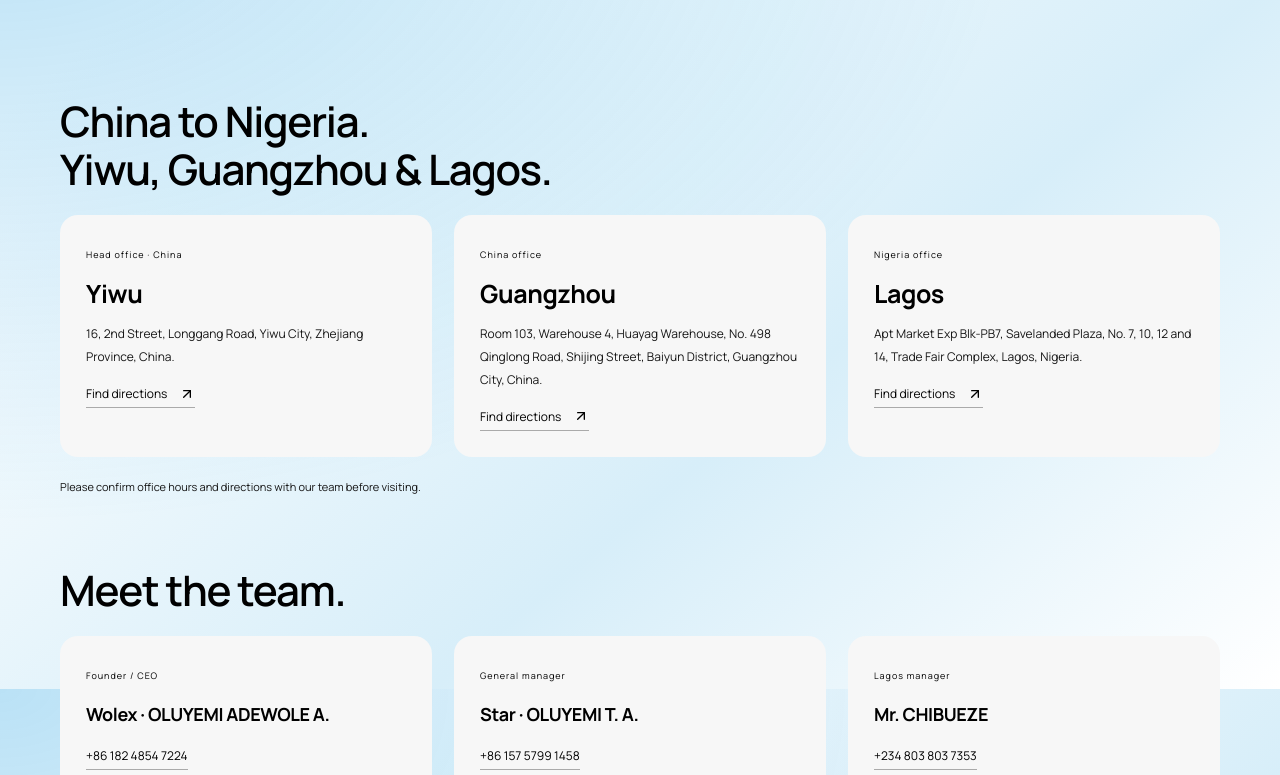
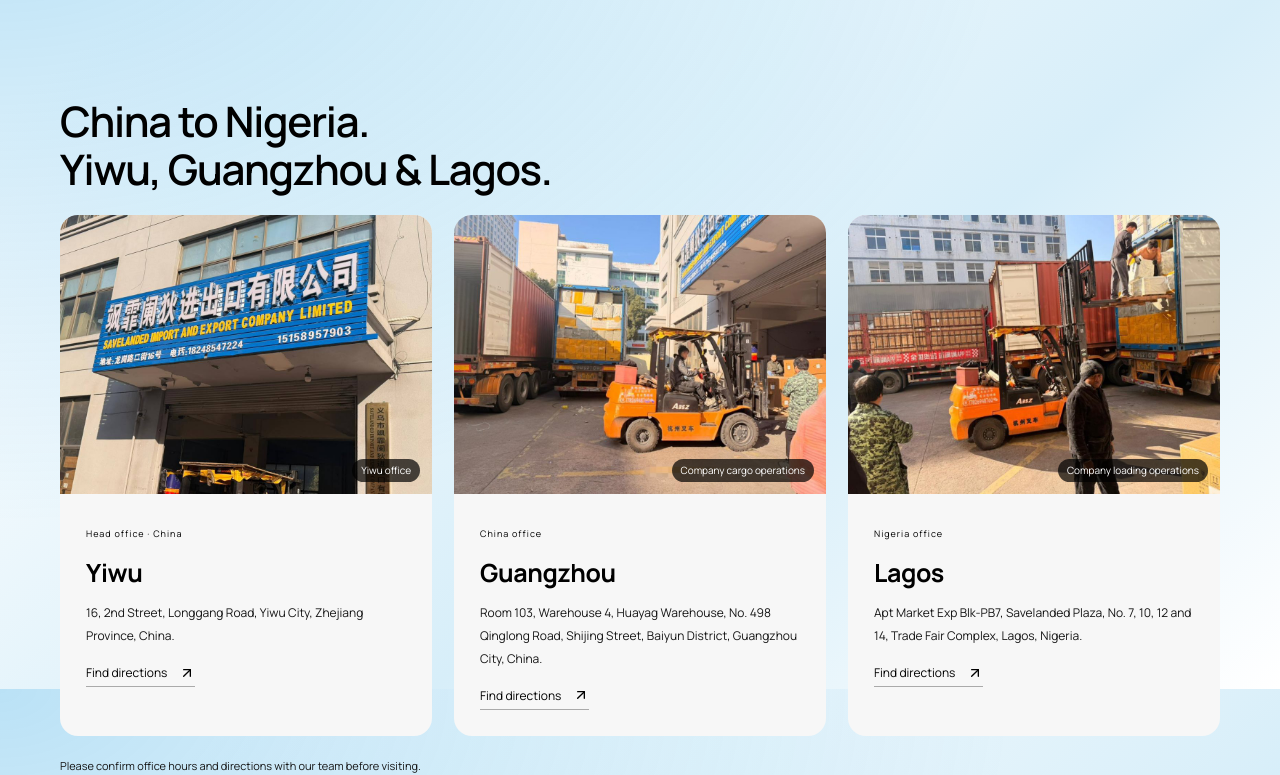
Before and after one commit to Litpathway/Saved, a Next.js app: page /about in a window 1280 px wide. Shown: the part 911-1686 px from the top of the page. Built offline with nearby package versions, Linux system fonts and the light colour scheme.

Commit message:
Add company photos to About city cards

```diff
--- a/src/app/about/page.tsx
+++ b/src/app/about/page.tsx
@@ -48,7 +48,7 @@ export default function Page() {
           </ArrowLink>
         </div>
       </section>
-      <Offices />
+      <Offices withImages />
       <section className="content company-leadership">
         <h2>Meet the team.</h2>
         <div className="office-grid">
--- a/src/app/globals.css
+++ b/src/app/globals.css
@@ -2605,9 +2605,35 @@ textarea::placeholder {
 }
 .office-grid article {
   background: var(--soft);
-  padding: 26px;
   border-radius: 18px;
   min-width: 0;
+  overflow: hidden;
+}
+.office-card-body {
+  padding: 26px;
+}
+.office-photo {
+  position: relative;
+  width: 100%;
+  aspect-ratio: 4 / 3;
+  overflow: hidden;
+}
+.office-photo img {
+  object-fit: cover;
+}
+.office-photo-caption {
+  position: absolute;
+  right: 12px;
+  bottom: 12px;
+  padding: 5px 9px;
+  border-radius: 999px;
+  background: rgba(0, 0, 0, 0.7);
+  color: #fff;
+  font-size: 10px;
+  line-height: 1.3;
+}
+.office-with-image:first-child .office-photo img {
+  object-position: center 30%;
 }
 .office-grid .tiny {
   font-size: 9px;
@@ -2641,7 +2667,7 @@ textarea::placeholder {
   .office-grid {
     gap: 15px;
   }
-  .office-grid article {
+  .office-card-body {
     padding: 20px;
   }
 }
--- a/src/components/offices.tsx
+++ b/src/components/offices.tsx
@@ -1,6 +1,13 @@
 import { ArrowUpRight } from "lucide-react";
+import Image from "next/image";
 import { company } from "@/lib/company";
-export function Offices() {
+const officePhotos = {
+  Yiwu: { src: "/images/company/yiwu.jpg", alt: "Savelanded office sign in Yiwu", caption: "Yiwu office" },
+  Guangzhou: { src: "/images/company/guangzhou.jpg", alt: "Savelanded cargo handling", caption: "Company cargo operations" },
+  Lagos: { src: "/images/company/lagos.jpg", alt: "Savelanded cargo loading", caption: "Company loading operations" },
+} as const;
+
+export function Offices({ withImages = false }: { withImages?: boolean }) {
   return (
     <section className="offices content" id="offices">
       <h2>
@@ -10,7 +17,21 @@ export function Offices() {
       </h2>
       <div className="office-grid">
         {company.offices.map((o) => (
-          <article key={o.city}>
+          <article key={o.city} className={withImages ? "office-with-image" : undefined}>
+            {withImages && (
+              <div className="office-photo">
+                <Image
+                  src={officePhotos[o.city as keyof typeof officePhotos].src}
+                  alt={officePhotos[o.city as keyof typeof officePhotos].alt}
+                  fill
+                  sizes="(max-width: 767px) 100vw, (max-width: 1023px) 33vw, 370px"
+                />
+                <span className="office-photo-caption">
+                  {officePhotos[o.city as keyof typeof officePhotos].caption}
+                </span>
+              </div>
+            )}
+            <div className="office-card-body">
               <span className="tiny">{o.label}</span>
               <h3>{o.city}</h3>
               <p>{o.address}</p>
@@ -24,6 +45,7 @@ export function Offices() {
               >
                 Find directions <ArrowUpRight size={16} />
               </a>
+            </div>
           </article>
         ))}
       </div>
```
Lines whose indentation alone changed are shown as unchanged.
